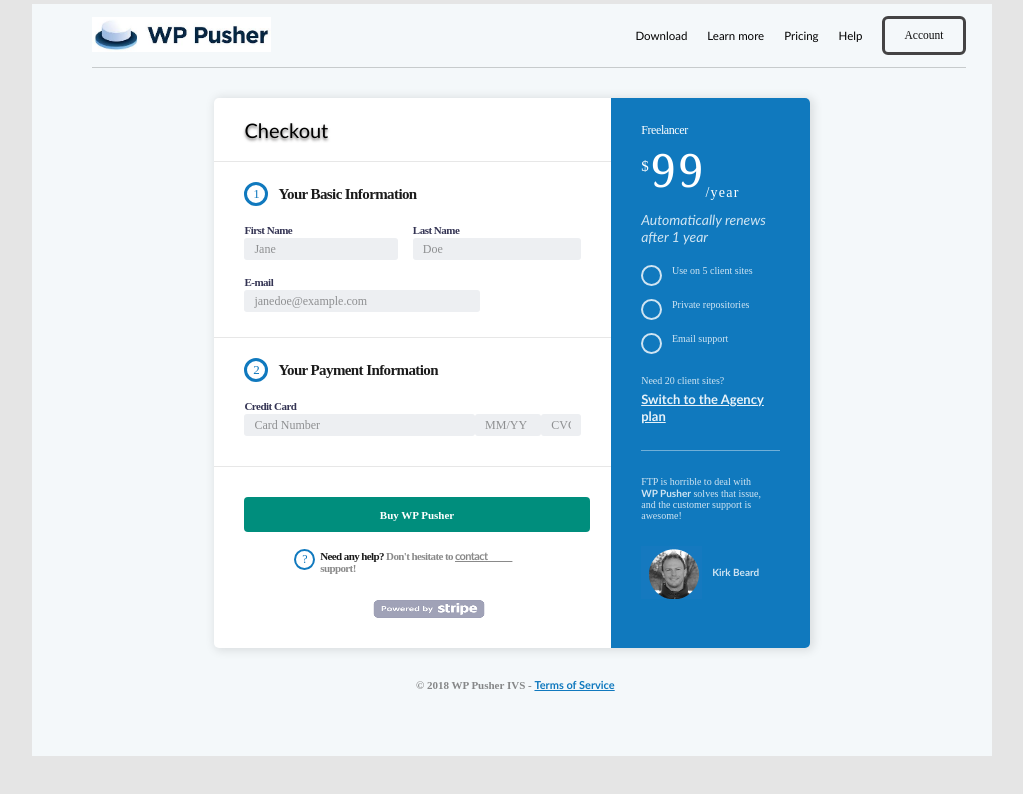
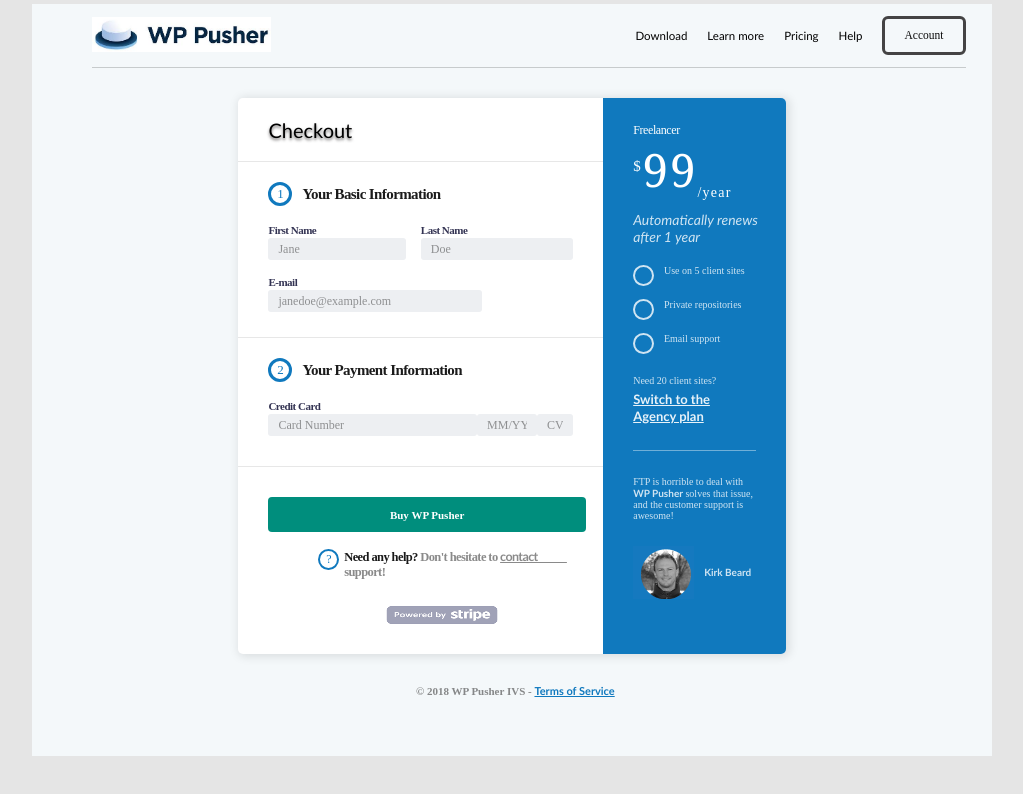
Before and after one commit to rohtec/WebPage-ASS3, a plain HTML site: page index.html in a window 1280 px wide. Shown: the whole page, without its empty margins (128-1151 px from the left). Drawn offline with Linux system fonts and the light colour scheme.

Commit message:
Update style.css
update css file

```diff
--- a/style.css
+++ b/style.css
@@ -64,7 +64,7 @@ button:hover {
 section {
   background-color: #fff;
   border-radius: 5px;
-  width: 62%;
+  width: 57%;
 /*   height: 74vh; */
   box-shadow: 2px 1px 10px 2px rgba(0, 0, 0, 0.1);
   margin: 30px auto;
@@ -226,14 +226,14 @@ h2 {
 }
 .contact {
   padding-inline-start: 5px;
-  font-size: 11px;
+  font-size: 12.5px;
   font-family: Poppins;
   font-weight: 600;
   color: rgba(60, 60, 60, 0.6);
   letter-spacing: -0.6px;
 }
 .help {
-  font-size: 11px;
+  font-size: 12.5px;
   font-family: Poppins;
   font-weight: 600;
   color: rgba(0, 0, 0, 0.9);
@@ -254,7 +254,7 @@ footer {
   font-family: Poppins;
   font-weight: 600;
   color: rgba(60, 60, 60, 0.6);
-  margin-top: 30px;
+  margin-top: 20px;
   margin-left: 40%;
 }
 h4 {
```
